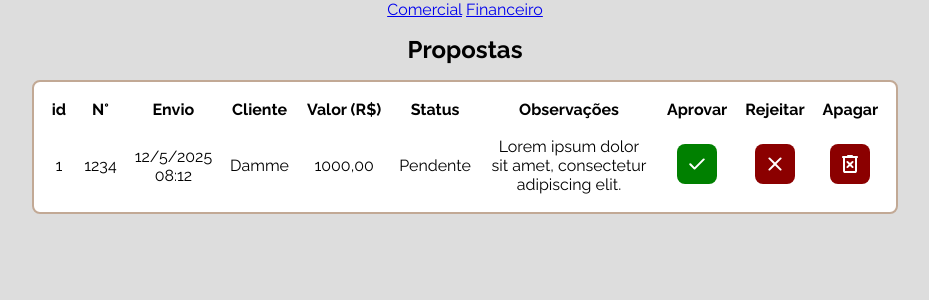
After one commit to jol-tm/bms-system, a PHP site: page /app/comercial in a window 1280 px wide. The commit adds this page. Shown: the top 300 px of the page, without its empty margins (175-1104 px from the left). Run offline with PHP 8.4, Linux system fonts and the light colour scheme; the visitor is signed in with stand-in values (Sample User, id 1).

Commit message:
header file; moved assets into app, security redirects to app/acesso; aproveProposal.php action file

```diff
--- /dev/null
+++ b/app/assets/header.php
@@ -0,0 +1,26 @@
+<!DOCTYPE html>
+<html lang='en'>
+
+<head>
+    <meta charset='UTF-8'>
+    <meta name='viewport' content='width=device-width, initial-scale=1.0'>
+    <title>BMS | <?=$pageTitle;?></title>
+    <link rel='stylesheet' href='../assets/style.css'>
+</head>
+
+<?php
+ini_set('display_errors', 1);
+session_start();
+
+if (!isset($_SESSION['loggedUser']) && $pageTitle !== 'Acesso')
+{
+    header("Location: ../../app/acesso");
+    exit();
+}
+
+if (isset($_SESSION['notification']))
+{
+    echo "<div class='notification'>{$_SESSION['notification']}</div>";
+    unset($_SESSION['notification']);
+}
+?>
--- a/assets/style.css
+++ b/app/assets/style.css
@@ -4,7 +4,8 @@
     --background-color: #dddddd;
     --complementar-color: #ffffff;
     --primary-color: #c2a995;
-    --confirm-color: lightgreen;
+    --confirm-color: green;
+    --cancel-color: darkred;
     --transitons-duration: 0.3s;
 }
 
@@ -20,6 +21,8 @@ body {
     display: flex;
     justify-content: center;
     align-items: center;
+    flex-direction: column;
+    gap: 1rem;
     background-color: var(--background-color);
 }
 
@@ -35,6 +38,8 @@ form {
 
 input,
 button,
+table,
+svg,
 .notification {
     font-family: "Raleway", sans-serif;
     font-size: 1rem;
@@ -52,20 +57,41 @@ button {
     transition: var(--transitons-duration);
 }
 
-button:hover {
-    transform: scale(1.02);
+svg {
+    transition: var(--transitons-duration);
+}
+
+button:hover,
+svg:hover {
+    transform: scale(1.05);
     cursor: pointer;
 }
 
-button:active {
-    transform: scale(0.98);
+button:active,
+svg:active {
+    transform: scale(0.95);
+}
+
+table {
+    border: 2px solid var(--primary-color);
+    background-color: var(--complementar-color);
+}
+
+tr {}
+
+td,
+th {
+    text-align: center;
+    padding: 0.5rem;
+    max-width: 10rem;
+    word-wrap: break-word;
 }
 
 .notification {
     position: absolute;
     top: -5rem;
     background-color: var(--primary-color);
-    font-weight: 600;
+    font-weight: bold;
     animation: notification 5s ease;
 }
 
@@ -86,14 +112,29 @@ button:active {
     background-color: var(--primary-color);
 }
 
+/* COMERCIAL */
+
+.aproveProposalBtn {
+    background-color: var(--confirm-color);
+}
+
+.denyProposalBtn,
+.deleteProposalBtn {
+    background-color: var(--cancel-color);
+}
+
 /* ANIMATIONS */
 
 @keyframes notification {
     10% {
         top: 1rem;
-    } 90% {
+    }
+
+    90% {
         top: 1rem;
-    } 100% {
+    }
+
+    100% {
         top: -5rem;
     }
 }
--- /dev/null
+++ b/app/comercial/index.php
@@ -0,0 +1,85 @@
+<?php
+$pageTitle = 'Comercial';
+
+require_once '../assets/header.php';
+require_once '../../src/DatabaseConnection.php';
+require_once '../../src/DataRepository.php';
+
+$conn = new DatabaseConnection();
+$data = new DataRepositoy($conn->start());
+
+?>
+
+<body>
+    <nav>
+        <a href="../comercial/" class="navItem">Comercial</a>
+        <a href="../financeiro/" class="navItem">Financeiro</a>
+    </nav>
+    <h2>Propostas</h2>
+    <table>
+        <thead>
+            <tr>
+                <th>id</th>
+                <th>N°</th>
+                <th>Envio</th>
+                <th>Cliente</th>
+                <th>Valor (R$)</th>
+                <!-- <th>N° Relatório</th> -->
+                <!-- <th>Envio do Relatório</th> -->
+                <!-- <th>NF</th> -->
+                <!-- <th>Pagamento</th> -->
+                <!-- <th>Status do Pagamento</th> -->
+                <th>Status</th>
+                <th>Observações</th>
+                <th>Aprovar</th>
+                <th>Rejeitar</th>
+                <th>Apagar</th>
+            </tr>
+        </thead>
+        <tbody>
+            <tr>
+                <td>1</td>
+                <td>1234</td>
+                <td>12/5/2025<br>08:12</td>
+                <td>Damme</td>
+                <td>1000,00</td>
+                <!-- <td>4564</td>
+                    <td>2/6/2025 14:11</td>
+                    <td>5496498</td>
+                    <td>Pendente</td>
+                    <td>Pendente</td> -->
+                <td>Pendente</td>
+                <td>Lorem ipsum dolor sit amet, consectetur adipiscing elit.</td>
+                <td>
+                    <a href="../../src/actions/aproveProposal.php">
+                        <svg class="aproveProposalBtn" aria-label="aprovar" xmlns="http://www.w3.org/2000/svg"
+                            height="24px" viewBox="0 -960 960 960" width="24px" fill="#fff">
+                            <path
+                                d="m382-354 339-339q12-12 28-12t28 12q12 12 12 28.5T777-636L410-268q-12 12-28 12t-28-12L182-440q-12-12-11.5-28.5T183-497q12-12 28.5-12t28.5 12l142 143Z" />
+                        </svg>
+                    </a>
+                </td>
+                <td>
+                    <a href="../../src/actions/denyProposal.php">
+                        <svg class="denyProposalBtn" aria-label="rejeitar" xmlns="http://www.w3.org/2000/svg"
+                            height="24px" viewBox="0 -960 960 960" width="24px" fill="#fff">
+                            <path
+                                d="M480-424 284-228q-11 11-28 11t-28-11q-11-11-11-28t11-28l196-196-196-196q-11-11-11-28t11-28q11-11 28-11t28 11l196 196 196-196q11-11 28-11t28 11q11 11 11 28t-11 28L536-480l196 196q11 11 11 28t-11 28q-11 11-28 11t-28-11L480-424Z" />
+                        </svg>
+                    </a>
+                </td>
+                <td>
+                    <a href="">
+                        <svg class="deleteProposalBtn" aria-label="apagar" xmlns="http://www.w3.org/2000/svg"
+                            height="24px" viewBox="0 -960 960 960" width="24px" fill="#fff">
+                            <path
+                                d="M280-120q-33 0-56.5-23.5T200-200v-520q-17 0-28.5-11.5T160-760q0-17 11.5-28.5T200-800h160q0-17 11.5-28.5T400-840h160q17 0 28.5 11.5T600-800h160q17 0 28.5 11.5T800-760q0 17-11.5 28.5T760-720v520q0 33-23.5 56.5T680-120H280Zm400-600H280v520h400v-520Zm-400 0v520-520Zm200 316 76 76q11 11 28 11t28-11q11-11 11-28t-11-28l-76-76 76-76q11-11 11-28t-11-28q-11-11-28-11t-28 11l-76 76-76-76q-11-11-28-11t-28 11q-11 11-11 28t11 28l76 76-76 76q-11 11-11 28t11 28q11 11 28 11t28-11l76-76Z" />
+                        </svg>
+                    </a>
+                </td>
+            </tr>
+        </tbody>
+    </table>
+</body>
+
+</html>
--- a/assets/header.php
+++ /dev/null
@@ -1,2 +0,0 @@
-<?php
-ini_set('display_errors', 1);
```
Also changed, not shown: app/acesso/index.php (+2 -23 lines), src/actions/aproveProposal.php (added, +27 -0 lines), src/actions/login.php (+8 -1 lines), .htaccess (added).
